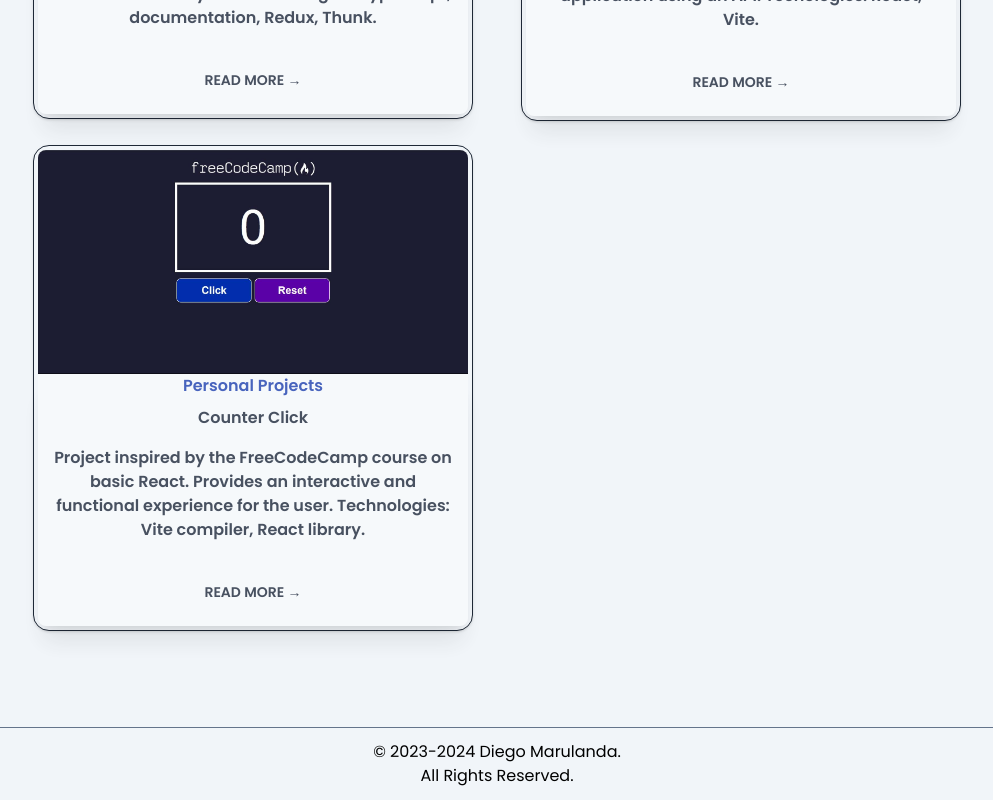
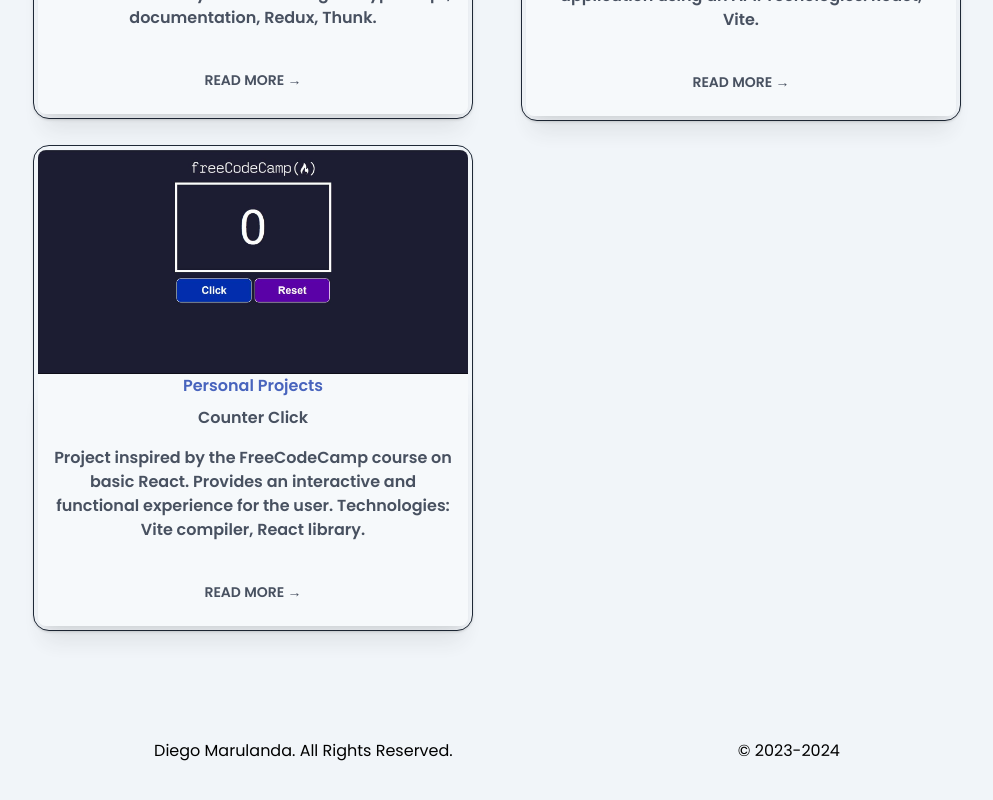
Before and after one commit to DiegoMarulandaB/Portfolio, a Next.js app: page / in a window 1280 px wide. Shown: the part 3618-4418 px from the top of the page, without its empty margins (143-1136 px from the left). After the commit the page ends 4393 px from the top, so only its background shows below. Built offline with nearby package versions, Linux system fonts and the light colour scheme.

Commit message:
refactor: :bug: add fixes new footer

```diff
--- a/src/components/Footer/Footer.tsx
+++ b/src/components/Footer/Footer.tsx
@@ -2,10 +2,12 @@ const Footer = () => {
   return (
     <section id="footer">
       <div className=" mx-auto max-w-full md:max-w-full px-1 sm:px-1 mt-24  bg-slate-100 dark:bg-slate-700">
-        <hr className="border-slate-500 dark:border-slate-100" />
         <div className="mx-auto p-2 flex flex-col items-center justify-center text-center md:flex-row md:justify-evenly">
           <div className="flex flex-row space-x-2 mt-1 mb-1">
-            &copy; 2023-2024 Diego Marulanda. <br /> All Rights Reserved.
+           Diego Marulanda.  All Rights Reserved.
+          </div>
+          <div className="flex flex-row space-x-2 mt-1 mb-1">
+            &copy; 2023-2024
           </div>
         </div>
       </div>
```
